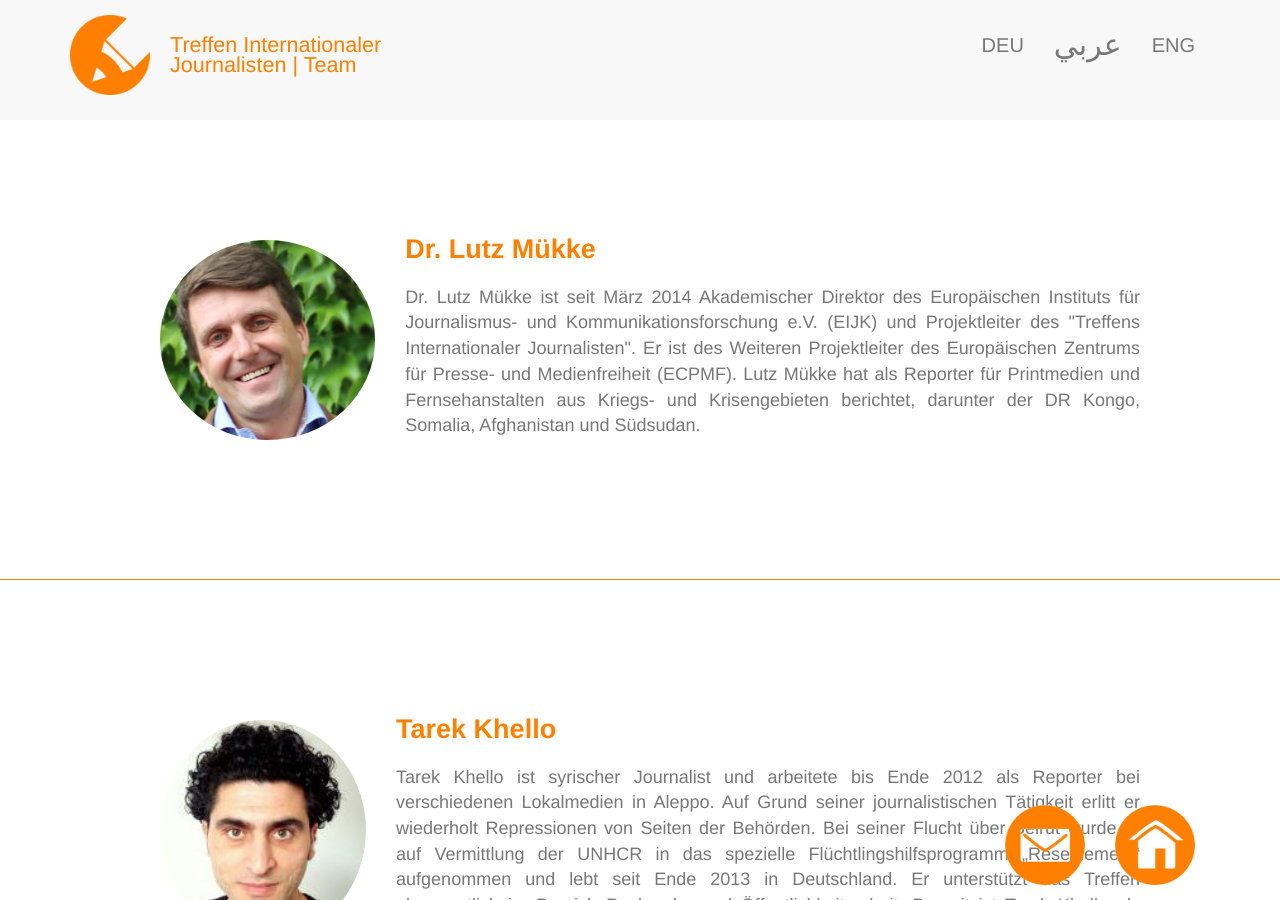
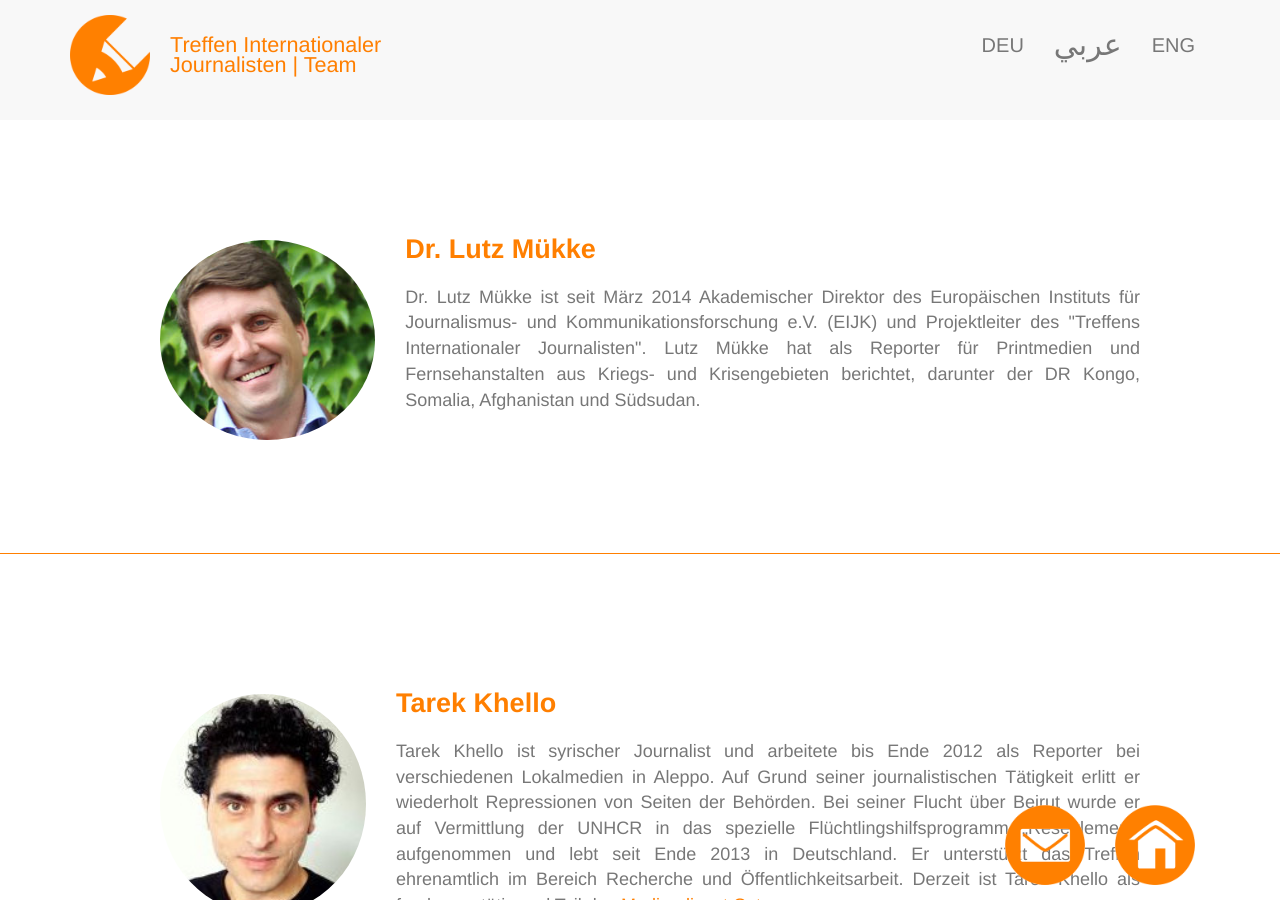
Before and after one commit to EIJC/TIJ, a Jekyll site: the page built from de/team.html, in a window 1280 px wide and 900 px high. Built offline with Jekyll 4.4.1, drawn with Linux system fonts in a browser that asks for light colours; nearby versions of some CDN libraries.

Commit message:
Update team.html

```diff
--- a/de/team.html
+++ b/de/team.html
@@ -5,7 +5,7 @@ title: Treffen Internationaler Journalisten | Team
 
 		<a href="http://www.eijc.eu/de/dr-lutz-muekke-2/" target="_blank" title="Dr. Lutz Mükke"><img alt="Dr. Lutz Mükke" class="img-circle" src="{{ site.base_url }}/images/Muekke_220_300_300_k.jpg" style="height: 200px; width: auto;" title="Dr. Lutz Mükke" /> </a>
 			<h3>Dr. Lutz Mükke</h3>
-			<p class="text-justify">Dr. Lutz Mükke ist seit März 2014 Akademischer Direktor des Europäischen Instituts für Journalismus- und Kommunikationsforschung e.V. (EIJK) und Projektleiter des "Treffens Internationaler Journalisten". Er ist des Weiteren Projektleiter des Europäischen Zentrums für Presse- und Medienfreiheit (ECPMF). Lutz Mükke hat als Reporter für Printmedien und Fernsehanstalten aus Kriegs- und Krisengebieten berichtet, darunter der DR Kongo, Somalia, Afghanistan und Südsudan.</p>
+			<p class="text-justify">Dr. Lutz Mükke ist seit März 2014 Akademischer Direktor des Europäischen Instituts für Journalismus- und Kommunikationsforschung e.V. (EIJK) und Projektleiter des "Treffens Internationaler Journalisten". Lutz Mükke hat als Reporter für Printmedien und Fernsehanstalten aus Kriegs- und Krisengebieten berichtet, darunter der DR Kongo, Somalia, Afghanistan und Südsudan.</p>
 </div>
 <div class="divider-small"></div>
 <div class="section">
```
